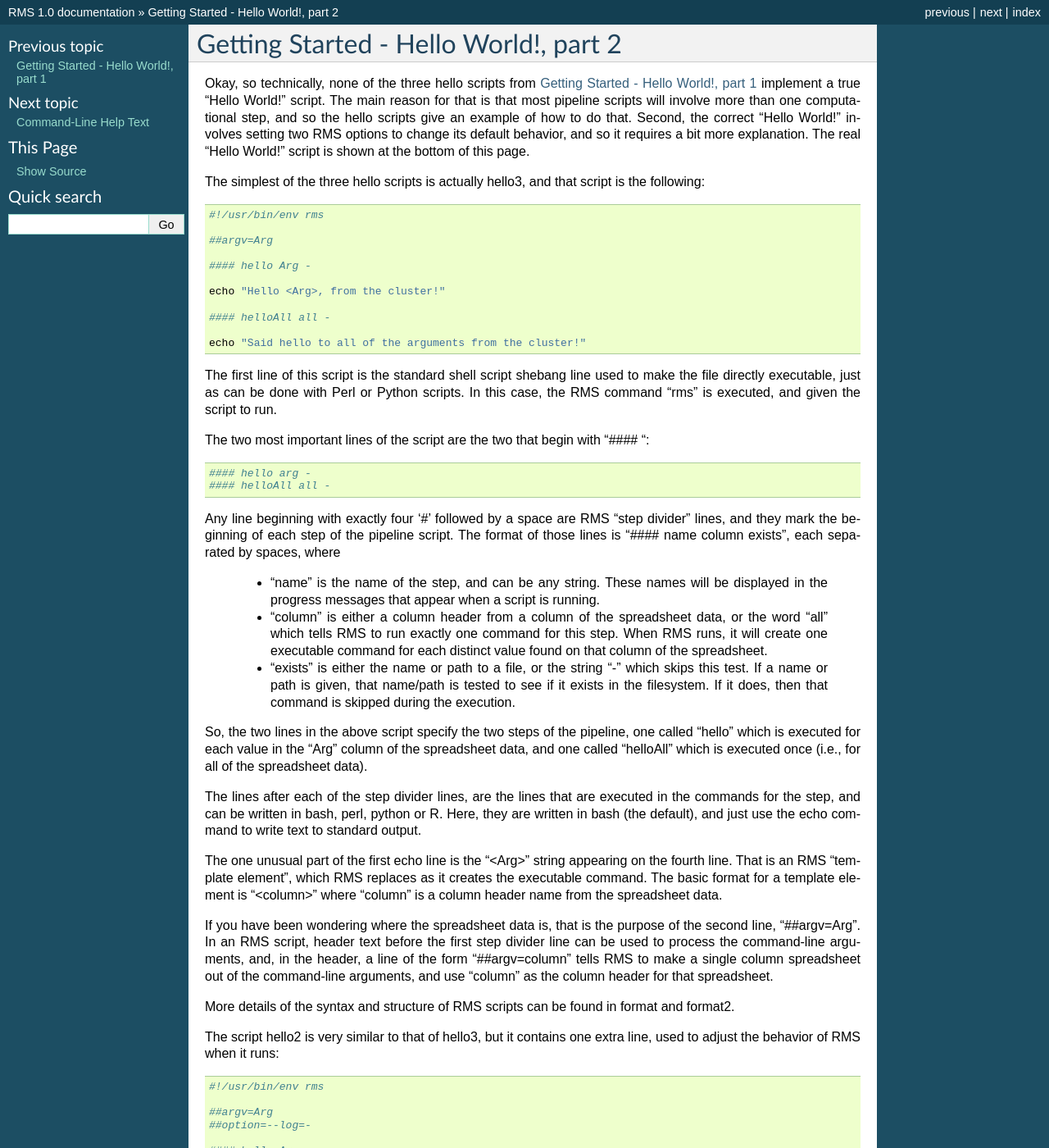
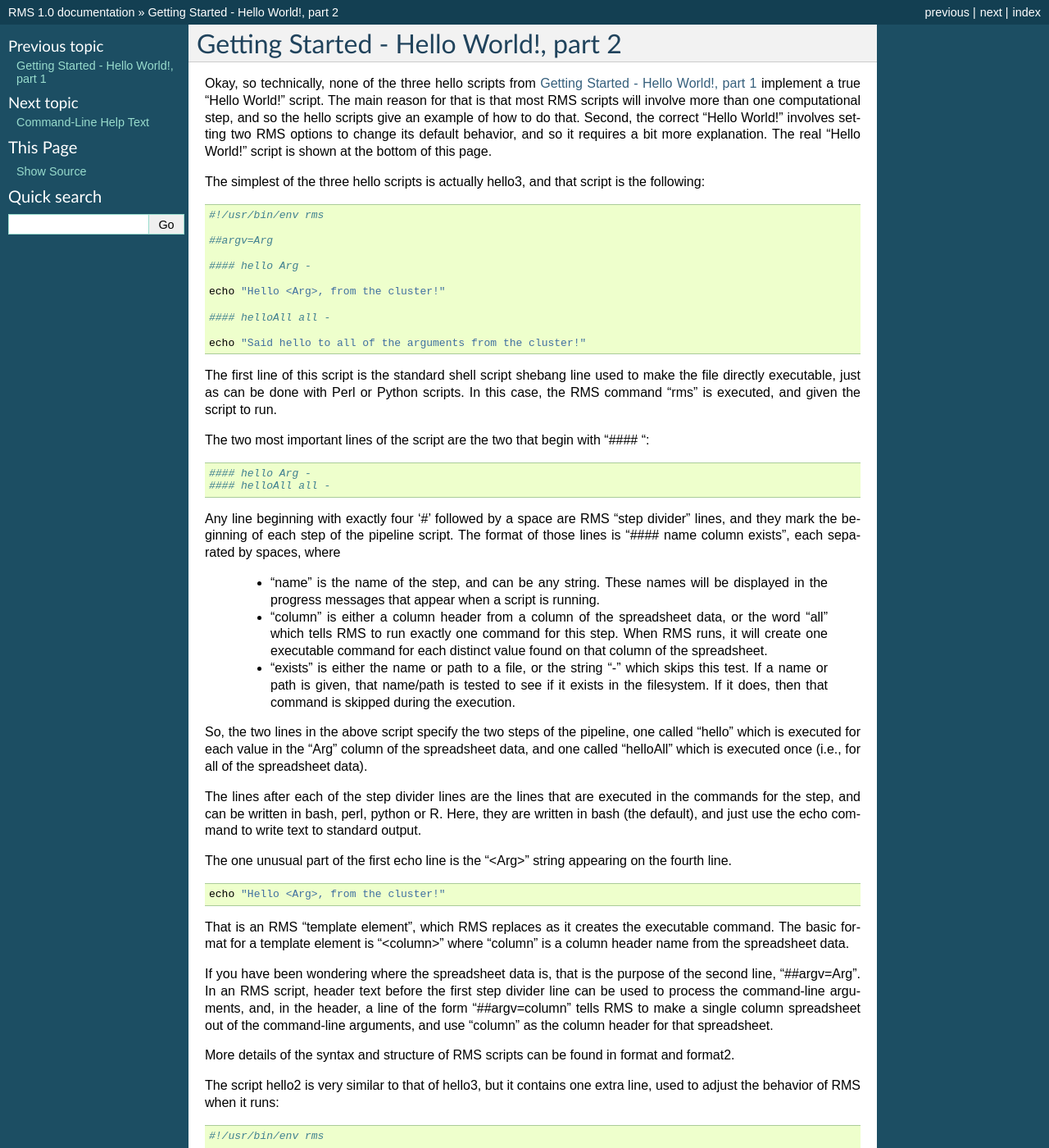
Before and after one commit to knightjimr/rms, a Sphinx documentation site: the page built from docs/hello2.rst, in a window 1280 px wide and 1400 px high. Shown: the whole window at 82% size. Built offline with Sphinx 7.4.7, drawn with Linux system fonts in a browser that asks for light colours.

Commit message:
Next commit

```diff
--- a/docs/clihelp.rst
+++ b/docs/clihelp.rst
@@ -37,7 +37,9 @@ defined in ~/.rmsrc file, or "default:0" if no ~/.rmsrc file]:
                                         list of "queue[:N]" strings (queue name, plus optional number limit).
 
 For example "-n default:6,highcore:4" says use 6 nodes of the default queue and 4 nodes of the highcore queue,
-if needed.  The following options limit the steps that are executed (so that a part of the script can be run,
+if needed.
+
+The following options limit the steps that are executed (so that a part of the script can be run,
 instead of the whole script):
 
 -S step, --start step                   Start the pipeline with step "step" (skipping initial steps)
--- a/docs/hello2.rst
+++ b/docs/hello2.rst
@@ -3,7 +3,7 @@ Getting Started - Hello World!, part 2
 ======================================
 
 Okay, so technically, none of the three hello scripts from :doc:`hello1` implement a true "Hello World!" script.
-The main reason for that is that most pipeline scripts will involve more than one computational step, and
+The main reason for that is that most RMS scripts will involve more than one computational step, and
 so the hello scripts give an example of how to do that.  Second, the correct "Hello World!" involves
 setting two RMS options to change its default behavior, and so it requires a bit more explanation.  The real
 "Hello World!" script is shown at the bottom of this page.
@@ -28,7 +28,7 @@ executed, and given the script to run.
 
 The two most important lines of the script are the two that begin with "#### ": ::
 
-   #### hello arg -
+   #### hello Arg -
    #### helloAll all -
 
 Any line beginning with
@@ -50,11 +50,15 @@ is executed for each value in the "Arg"
 column of the spreadsheet data, and one called "helloAll" which is executed once (i.e., for all of the
 spreadsheet data).
 
-The lines after each of the step divider lines, are the lines that are executed in the commands for
+The lines after each of the step divider lines are the lines that are executed in the commands for
 the step, and can be written in bash, perl, python or R.  Here, they are written in bash (the default),
 and just use the echo command to write text to standard output.
 
-The one unusual part of the first echo line is the "<Arg>" string appearing on the fourth line.  That
+The one unusual part of the first echo line is the "<Arg>" string appearing on the fourth line. ::
+
+   echo "Hello <Arg>, from the cluster!"
+
+That
 is an RMS "template element", which RMS replaces as it creates the executable command. The basic
 format for a template element is "<column>" where "column" is a column header name from the spreadsheet
 data.
```
